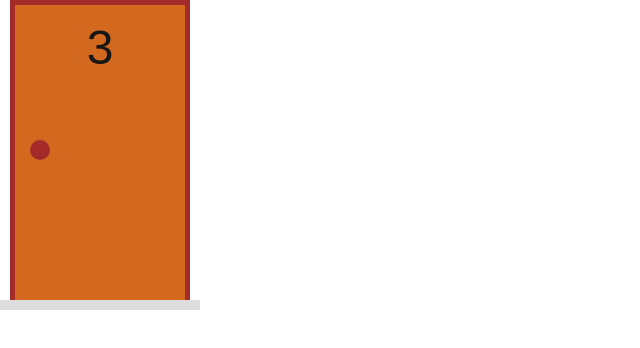
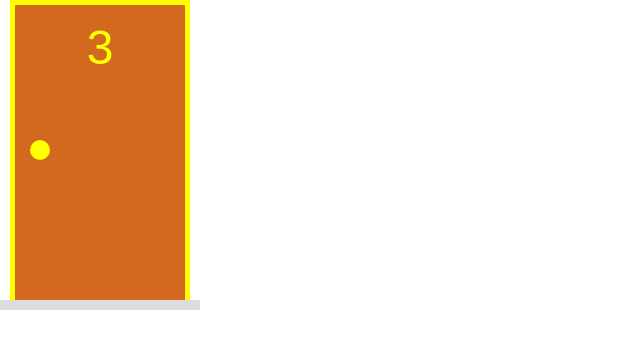
Before and after one commit to DeboraBorgesDev/monty-hall, a Next.js app: page / in a window 1280 px wide. Shown: the top 348 px of the page, without its empty margins (0-640 px from the left). Built offline with nearby package versions, Linux system fonts and the light colour scheme.

Commit message:
estilo da porta selecionada

```diff
--- a/src/pages/components/Door/index.tsx
+++ b/src/pages/components/Door/index.tsx
@@ -1,9 +1,14 @@
 import styles from "./styles.module.css"
 
-export default function Door(porps: any) {
+type DoorProps = {
+    selected?: boolean
+}
+
+export default function Door(props: DoorProps) {
+    const selected = props.selected ? styles.selected : ''
     return (
        <div className={styles.area}>
-         <div className={styles.frame}>
+         <div className={`${styles.frame} ${selected}`}>
             <div className={styles.door}>
                 <div className={styles.number}>3</div>
                 <div className={styles.knob}></div>
--- a/src/pages/components/Door/styles.module.css
+++ b/src/pages/components/Door/styles.module.css
@@ -46,3 +46,17 @@
     width: 100%;
     background-color: #ddd;
 }
+
+.selected {
+    border-left: 5px solid yellow;
+    border-top: 5px solid yellow;
+    border-right: 5px solid yellow;
+}
+
+.selected .number {
+    color: yellow;
+}
+
+.selected .knob {
+    background-color: yellow;
+}
--- a/src/pages/index.tsx
+++ b/src/pages/index.tsx
@@ -5,7 +5,7 @@ export default function Home() {
   return (
     <>
       <div>
-       <Door/>
+       <Door selected/>
       </div>
     </>
   );
```
